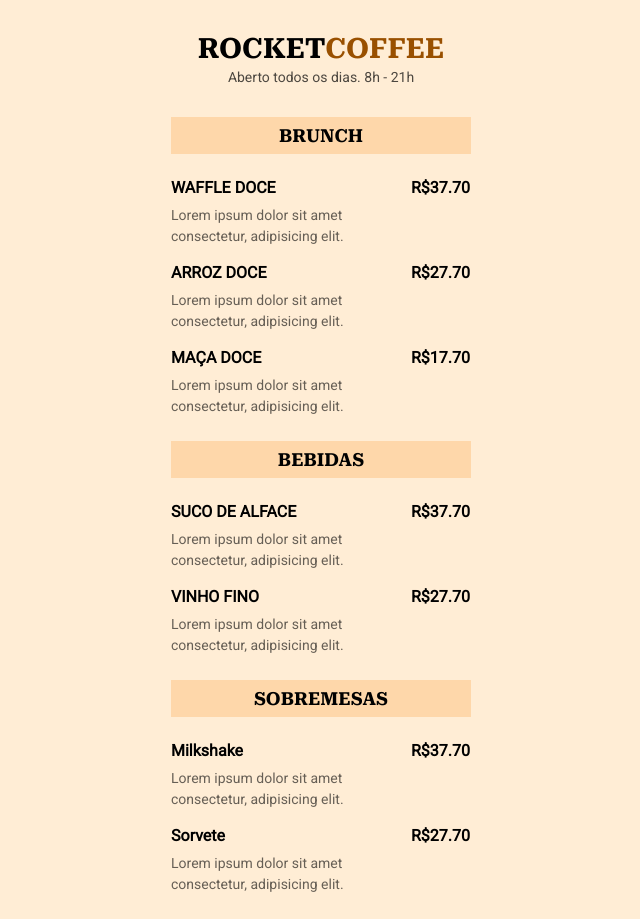
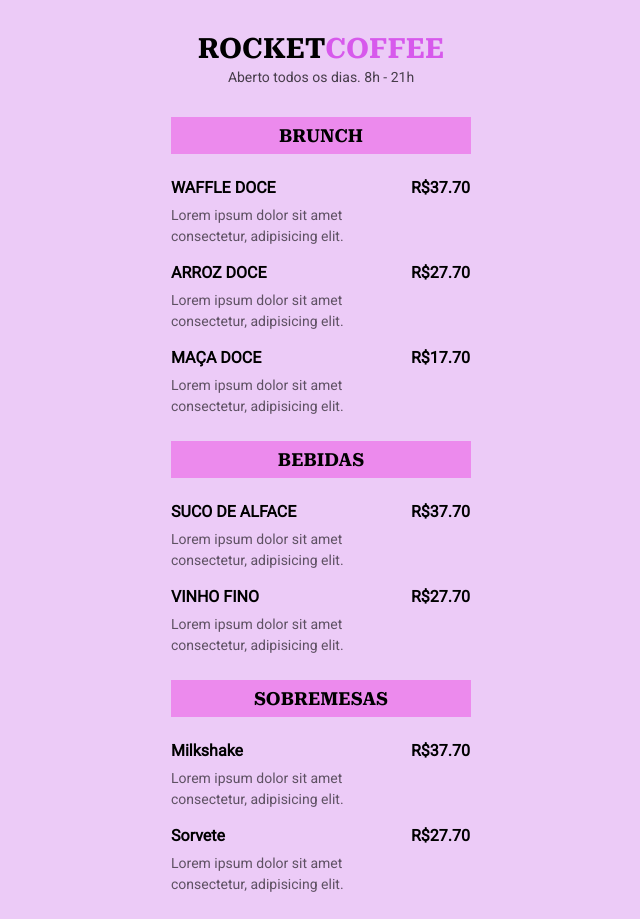
Before and after one commit to nicole1306/cardapio, a plain HTML site: page index.html in a window 1280 px wide. Shown: the whole page, without its empty margins (319-959 px from the left). Drawn offline with Linux system fonts and the light colour scheme.

Commit message:
Customizacao do projeto

```diff
--- a/style.css
+++ b/style.css
@@ -5,7 +5,9 @@
 }
 
 body{
-    background-color: #FFEDD5;
+
+
+  background-color: #e2aff4a3;
   font-family: 'Roboto', sans-serif;
 }
 
@@ -39,7 +41,7 @@
 }
 
 header h1 span{
-    color: #995000;
+  color: #cb19e6a3;
 }
 
 header p {
@@ -57,7 +59,7 @@
 section h2 {
   padding: 8px 16px;
   text-align: center;
-    background-color: #FED7AA;
+  background-color: #ed66e8a3;
 
   margin-bottom: 24px;
   font-size: 18px;
```
Lines whose indentation alone changed are shown as unchanged.
